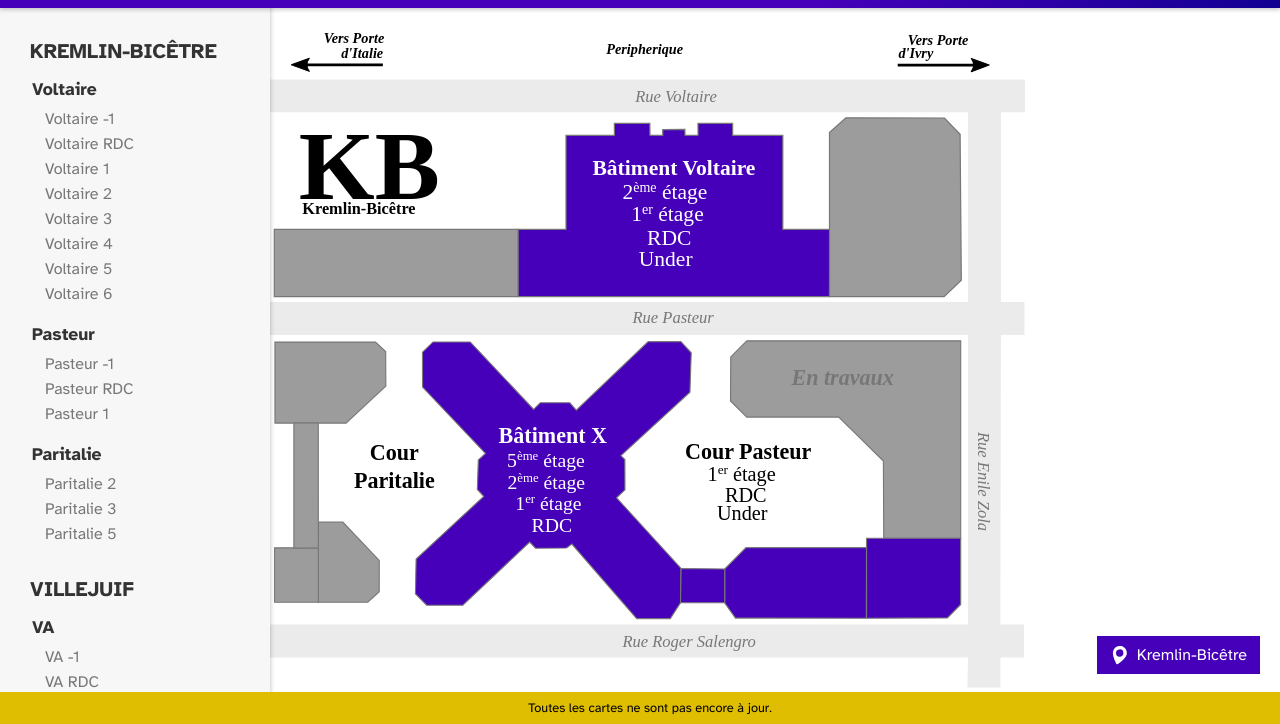
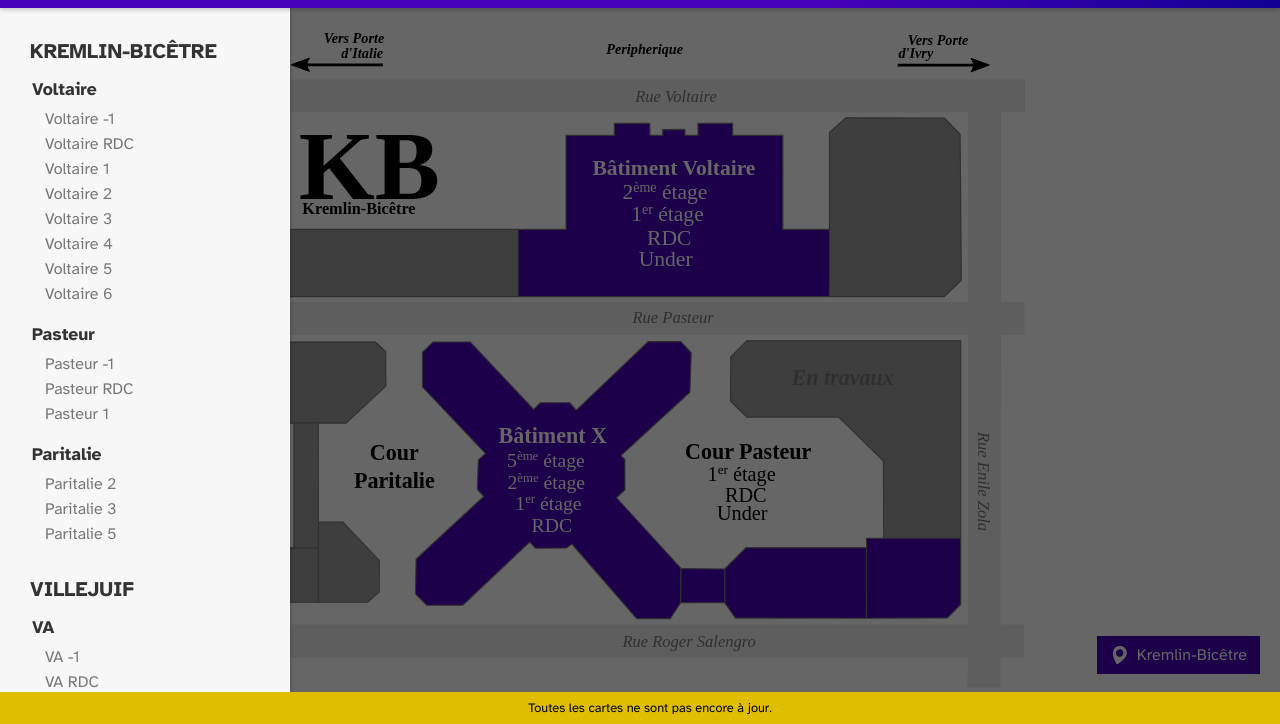
Before and after one commit to NathanCHEVALIER/epimap, a plain HTML site: page index.html in a window 1280 px wide. Both pictures are taken after a click on the element 50 px from the left and 41 px from the top of the page. Shown: the part 76-800 px from the top of the page. Drawn offline with Linux system fonts and the light colour scheme.

Commit message:
Design improvment - part1

```diff
--- a/css/style.css
+++ b/css/style.css
@@ -117,8 +117,8 @@ body{
     background-color: #f7f7f7;
     padding-top: 84px;
     height: calc(100vh - 84px);
-    left: -270px;
-    width: 270px;
+    left: -290px;
+    width: 290px;
     box-shadow: 1px 1px 4px rgba(0,0,0,.2);
     transition: all ease-in-out 0.4s;
 }
@@ -171,10 +171,37 @@ body{
     cursor: pointer;
     border-right: 4px solid rgb(71,0,186);
 }
+#left-menu.menu-open{
+    transform: translate(290px);
+}
+#cache
+{
+    position: fixed;
+    width: 100vw;
+    height: 100vh;
+    z-index: 100;
+    visibility: hidden;
+    transition: visibility step-start 0s;
+}
+#cache.menu-open{
+    visibility: visible;
+    transition: visibility step-end 0.4s;
+}
+#cache > div{
+    display: flex;
+    width: 100%;
+    height: 100%;
+    background-color: rgba(0,0,0,0);
+    transition: all ease-in-out 0.4s;
+}
+#cache.menu-open > div{
+    background-color: rgba(0,0,0,0.6);
+}
 
-#left-menu.menu-open{
-    transform: translate(270px);
-}
+
+/***
+*   Footer
+***/
 
 #infooter {
     font-size: 0.8em !important;
--- a/index.html
+++ b/index.html
@@ -106,6 +106,10 @@
         </ul>
     </nav>
 
+    <section id="cache" >
+        <div></div>
+    </section>
+
     <section id="container">
         <iframe id="map-ifr" src="./maps/map-kb-overview.svg"></iframe>
     </section>
--- a/js/script.js
+++ b/js/script.js
@@ -7,6 +7,7 @@ const mapnavname = document.querySelector("#map-nav > .map-name");
 const btn = document.getElementById("btn-menu");
 const menu = document.getElementById("left-menu");
 const container = document.getElementById("container");
+const cache = document.getElementById("cache");
 const map_ifr = document.getElementById("map-ifr");
 
 /*** JSON Data about Maps loading */
@@ -67,17 +68,27 @@ btn.classList.add("menu-open");
 menu.classList.add("menu-open");
 container.classList.add("menu-open");
 
-btn.addEventListener('click', function() {
+const toggleMenu = function() {
     if (btn.classList.contains("menu-open")) {
         btn.classList.remove("menu-open");
         menu.classList.remove("menu-open");
         container.classList.remove("menu-open");
+        cache.classList.remove("menu-open");
     }
     else {
         btn.classList.add("menu-open");
         menu.classList.add("menu-open");
         container.classList.add("menu-open");
+        cache.classList.add("menu-open");
     }
+};
+
+btn.addEventListener('click', function(){
+    toggleMenu();
+});
+
+cache.addEventListener('click', function(){
+    toggleMenu();
 });
 
 const elements = document.querySelectorAll('#left-menu a');
@@ -101,6 +112,7 @@ for (let i = 0; i < len; ++i) {
             btn.classList.remove("menu-open");
             menu.classList.remove("menu-open");
             container.classList.remove("menu-open");
+            cache.classList.remove("menu-open");
         }
 
         return false;
```
